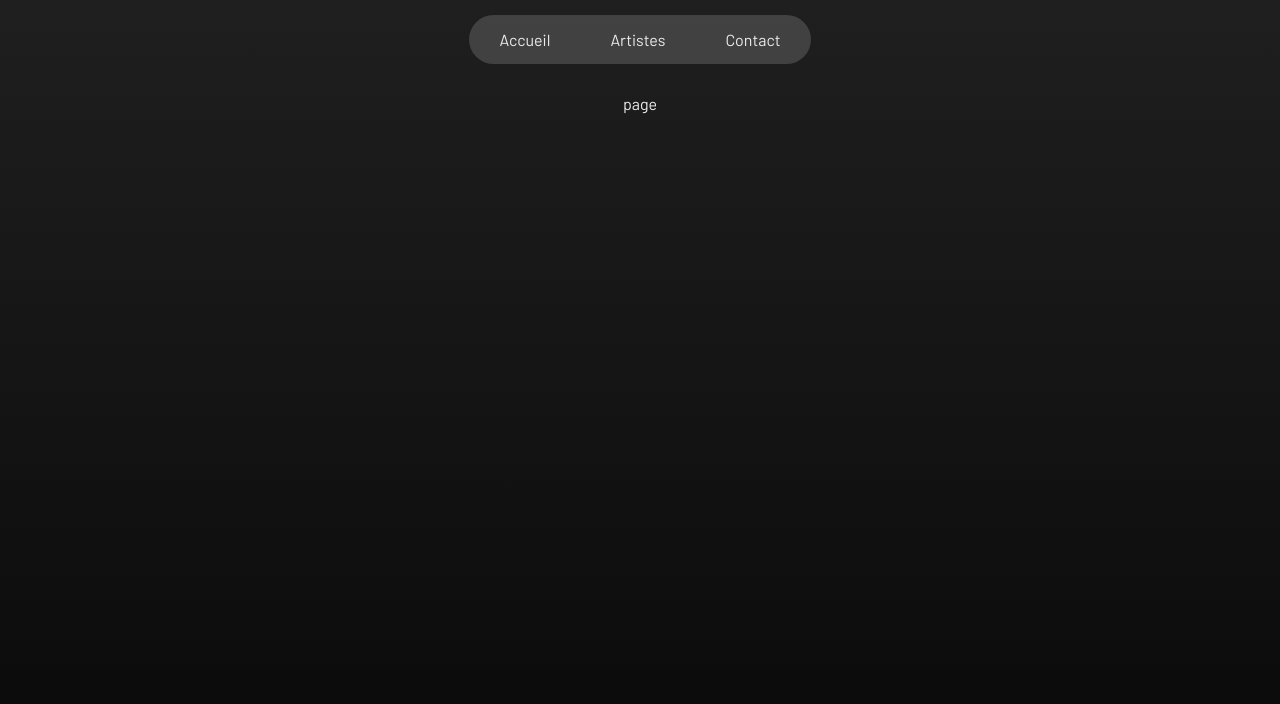
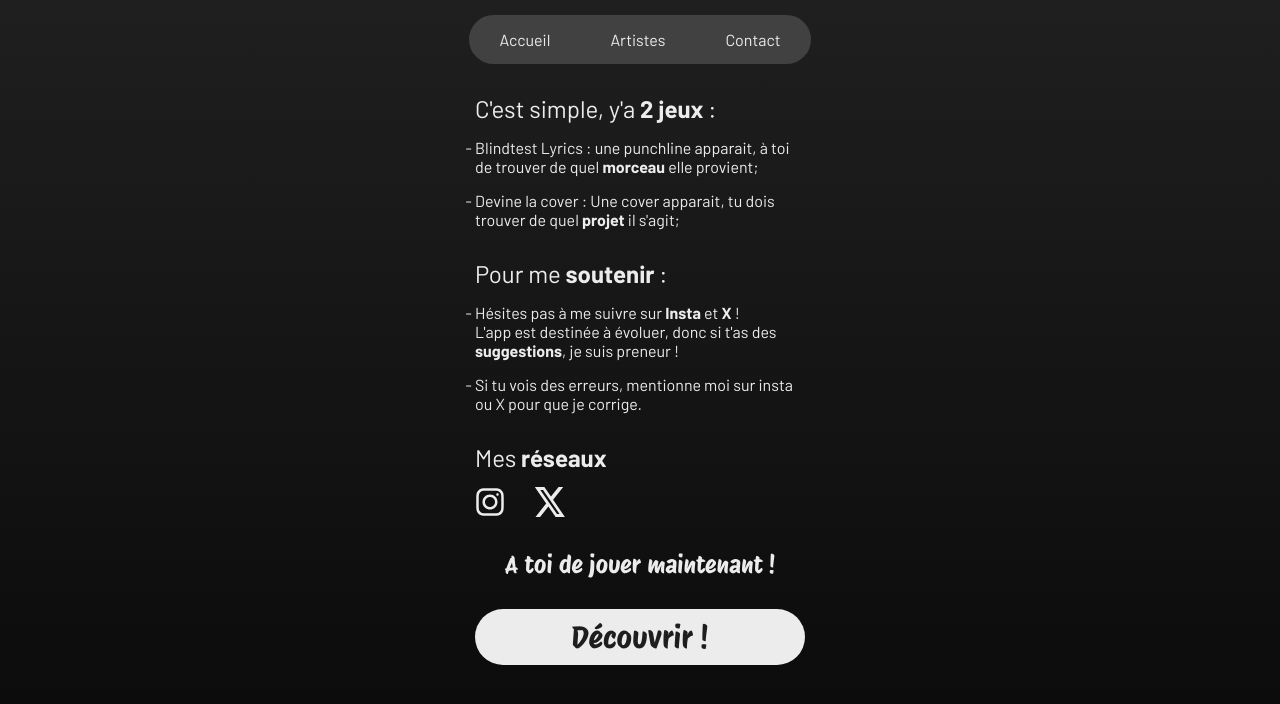
Before and after one commit to 3mpty78/raptest_v2, a Next.js app: page /infos in a window 1280 px wide. Shown: the top 704 px of the page. Built offline with nearby package versions, Linux system fonts and the light colour scheme.

Commit message:
Added infos page

```diff
--- /dev/null
+++ b/src/app/infos/infos.module.scss
@@ -0,0 +1,66 @@
+.container {
+    max-width: 390px;
+    display: flex;
+    flex-direction: column;
+    gap: 30px;
+    padding: 0 30px;
+
+    h2 {
+        font-family: "barlowRegular";
+        font-weight: 300;
+        margin-bottom: 15px;
+
+        span {
+            font-family: "barlowBold";
+        }
+    }
+
+    ul {
+        display: flex;
+        flex-direction: column;
+        gap: 15px;
+
+        li {
+            list-style-type: "- ";
+
+            span,
+            a {
+                font-family: "barlowBold";
+            }
+        }
+    }
+
+    p {
+        font-family: "protest";
+        font-size: 24px;
+        text-align: center;
+        font-weight: lighter;
+    }
+
+    .btn {
+        font-family: "protest";
+        font-size: 30px;
+        color: #1e1e1e;
+        text-align: center;
+        padding: 10px 60px;
+        border-radius: 30px;
+        border: none;
+        outline: none;
+        background-color: #ececec;
+    }
+
+    .socials {
+        .networks {
+            display: grid;
+            grid-template-columns: repeat(3, 1fr);
+            row-gap: 15px;
+            column-gap: 15px;
+
+            div {
+                display: flex;
+                align-items: center;
+                gap: 30px;
+            }
+        }
+    }
+}
--- a/src/app/infos/page.tsx
+++ b/src/app/infos/page.tsx
@@ -1,7 +1,90 @@
+/* eslint-disable react/no-unescaped-entities */
 import React from "react";
+import styles from "./infos.module.scss";
+import instaIcon from "../../../public/img/instagram.svg";
+import twitterIcon from "../../../public/img/x.svg";
+import Image from "next/image";
+import Link from "next/link";
+
+const SocialNetworks = [
+    {
+        instaIcon: instaIcon,
+        instaLink: "https://instagram.com/3mpty.dev/",
+        twitterIcon: twitterIcon,
+        twitterLink: "https://twitter.com/just_3mpty",
+    },
+];
 
 const page = () => {
-    return <div>page</div>;
+    return (
+        <>
+            <section className={styles.container}>
+                <div className={styles.rules}>
+                    <h2>
+                        C'est simple, y'a <span>2 jeux</span> :
+                    </h2>
+                    <ul>
+                        <li>
+                            Blindtest Lyrics : une punchline apparait, à toi de
+                            trouver de quel <span>morceau</span> elle provient;
+                        </li>
+                        <li>
+                            Devine la cover : Une cover apparait, tu dois
+                            trouver de quel <span>projet</span> il s'agit;
+                        </li>
+                    </ul>
+                </div>
+                <div className={styles.report}>
+                    <h2>
+                        Pour me <span>soutenir</span> :
+                    </h2>
+                    <ul>
+                        <li>
+                            Hésites pas à me suivre sur <span>Insta</span> et{" "}
+                            <span>X</span> ! <br />
+                            L'app est destinée à évoluer, donc si t'as des{" "}
+                            <span>suggestions</span>, je suis preneur !
+                        </li>
+                        <li>
+                            Si tu vois des erreurs, mentionne moi sur insta ou X
+                            pour que je corrige.
+                        </li>
+                    </ul>
+                </div>
+                <div className={styles.socials}>
+                    <h2>
+                        Mes <span>réseaux</span>
+                    </h2>
+                    {SocialNetworks.map((hito, index) => (
+                        <div key={index} className={styles.networks}>
+                            <div>
+                                <Link href={hito.instaLink} target="_blank">
+                                    <Image
+                                        src={hito.instaIcon}
+                                        alt="Instagram Icon"
+                                        width={30}
+                                        height={30}
+                                    />
+                                </Link>
+                                <Link href={hito.twitterLink} target="_blank">
+                                    <Image
+                                        src={hito.twitterIcon}
+                                        alt="Instagram Icon"
+                                        width={30}
+                                        height={30}
+                                    />
+                                </Link>
+                            </div>
+                        </div>
+                    ))}
+                </div>
+                <p>A toi de jouer maintenant !</p>
+                <Link href={"/artists"} target="_top" className={styles.btn}>
+                    Découvrir !
+                </Link>
+            </section>
+        </>
+    );
 };
 
 export default page;
--- a/src/components/games/Punchline.tsx
+++ b/src/components/games/Punchline.tsx
@@ -76,7 +76,9 @@ const Punchline = ({ artistId }: { artistId: string }) => {
             setRandomPuncline(randomPunchline);
 
             // CREATIONS DES REPONSES
-            const allTracks = allAlbums.flatMap((album) => album.tracks);
+            const allTracks = associatedProject.flatMap(
+                (album) => album.tracks
+            );
             const threeBadAnswers = allTracks
                 .filter((track) => track.title !== goodAnswer)
                 .slice(0, 3)
```
Also changed, not shown: public/img/instagram.svg (added), public/img/x.svg (added).
